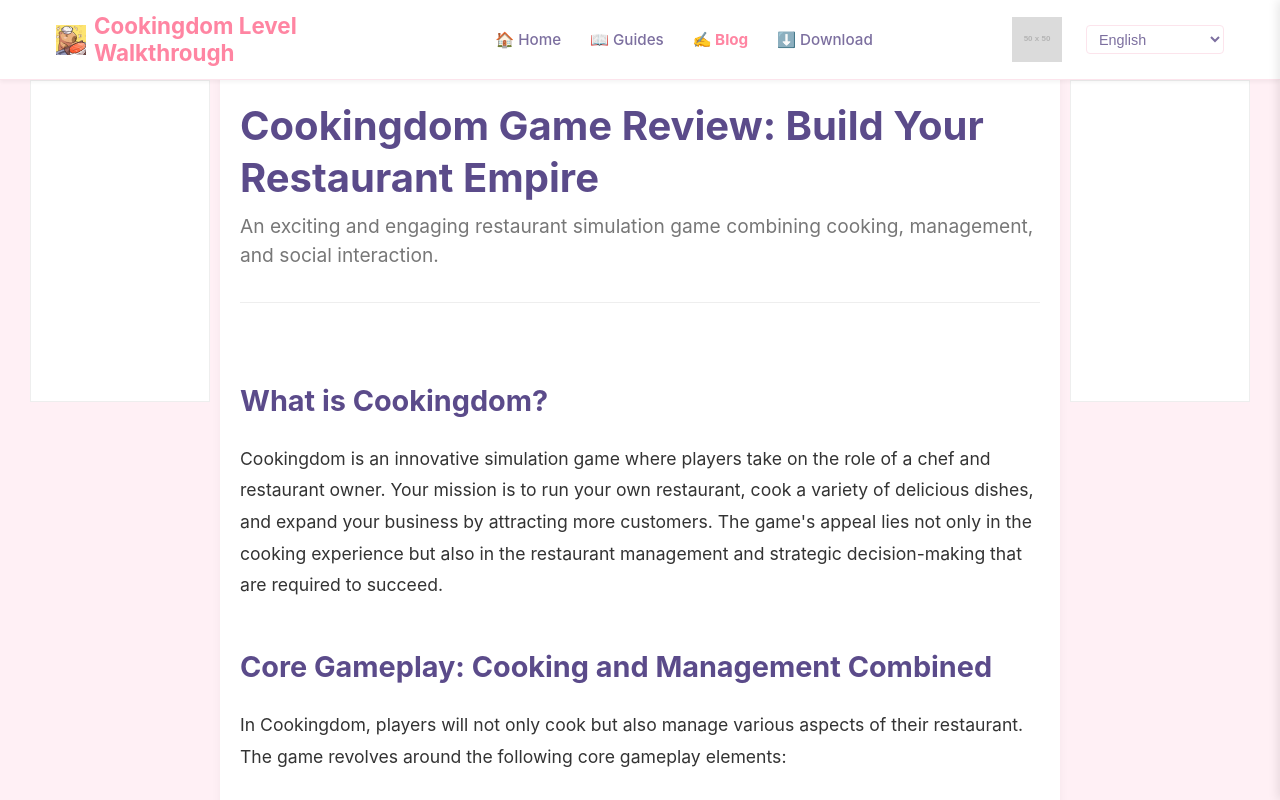
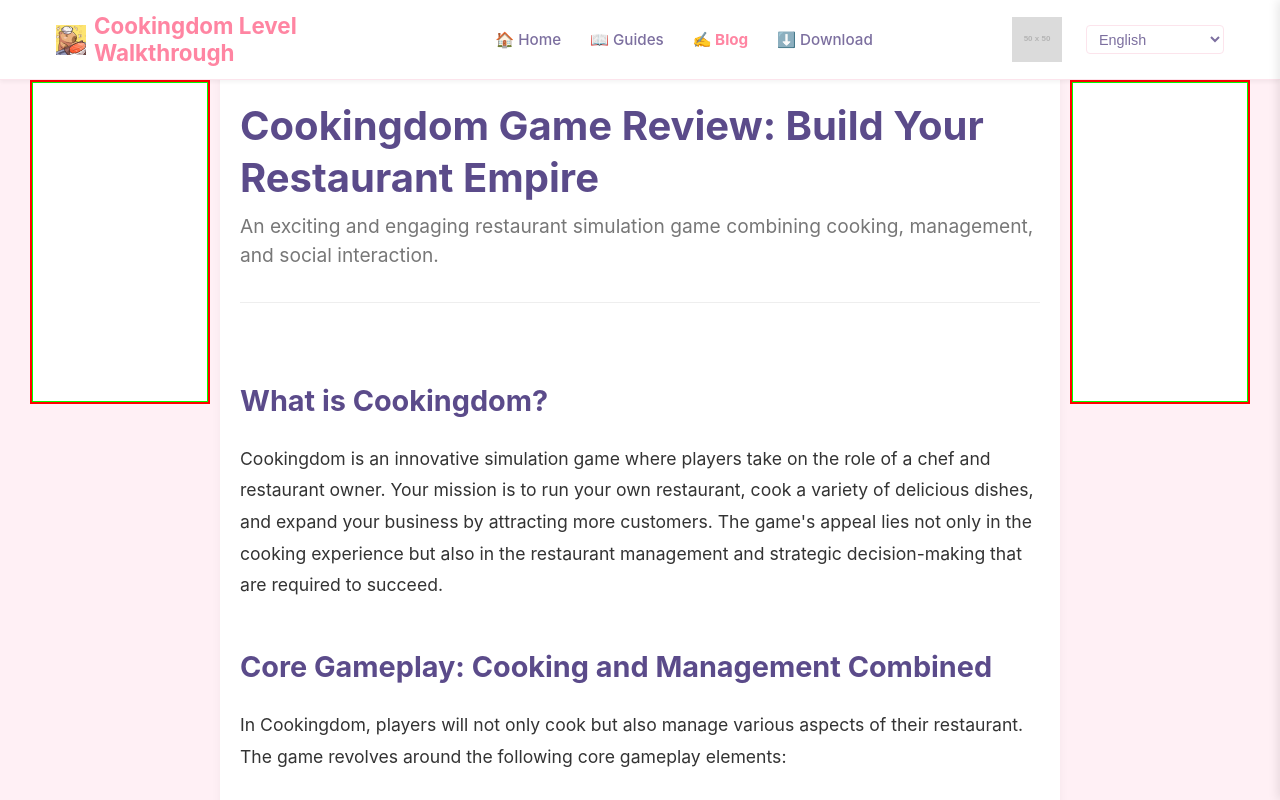
Before and after one commit to wyong32/cookingdom, a Vue app: page /blog/cookingdom-game-review in a window 1280 px wide. Shown: the top 800 px of the page. Built offline with nearby package versions, Linux system fonts and the light colour scheme.

Commit message:
修改广告-5

```diff
--- a/src/assets/base.css
+++ b/src/assets/base.css
@@ -7,15 +7,16 @@
   max-width: 220px !important;
   min-height: 320px !important;
   background: #fff;
-  border: 1px solid #eee;
+  border: 2px solid #ff0000 !important; /* 添加红色边框用于调试 */
   box-sizing: border-box;
-  display: flex;
+  display: flex !important;
   align-items: center;
   justify-content: center;
   margin: 0 10px !important;
   position: sticky !important;
   top: 80px !important;
   z-index: 10 !important;
+  overflow: visible !important; /* 确保内容不被裁剪 */
 }
 
 /* 确保广告元素本身有正确的尺寸 */
@@ -25,6 +26,17 @@
   height: 100% !important;
   min-height: 320px !important;
   display: block !important;
+  border: 1px solid #00ff00 !important; /* 添加绿色边框用于调试 */
+}
+
+/* 确保广告容器内的iframe可见 */
+.ads-left iframe,
+.ads-right iframe {
+  width: 100% !important;
+  height: 100% !important;
+  min-height: 320px !important;
+  display: block !important;
+  border: 1px solid #0000ff !important; /* 添加蓝色边框用于调试 */
 }
 
 @media (max-width: 1200px) {
```
